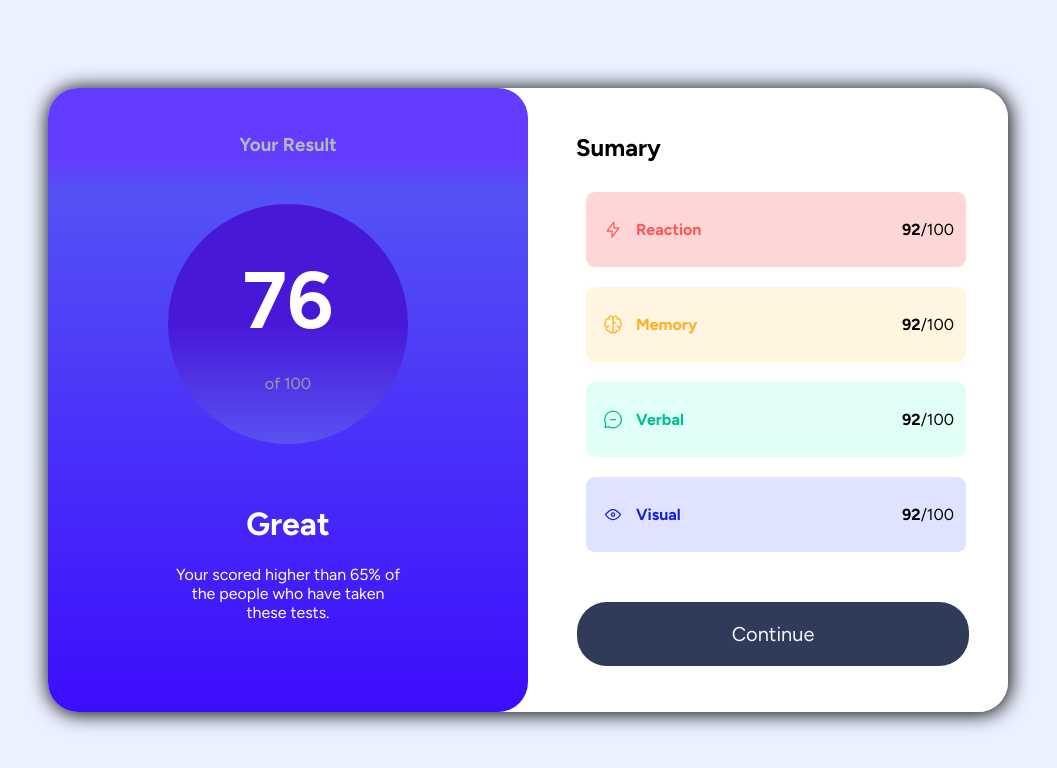
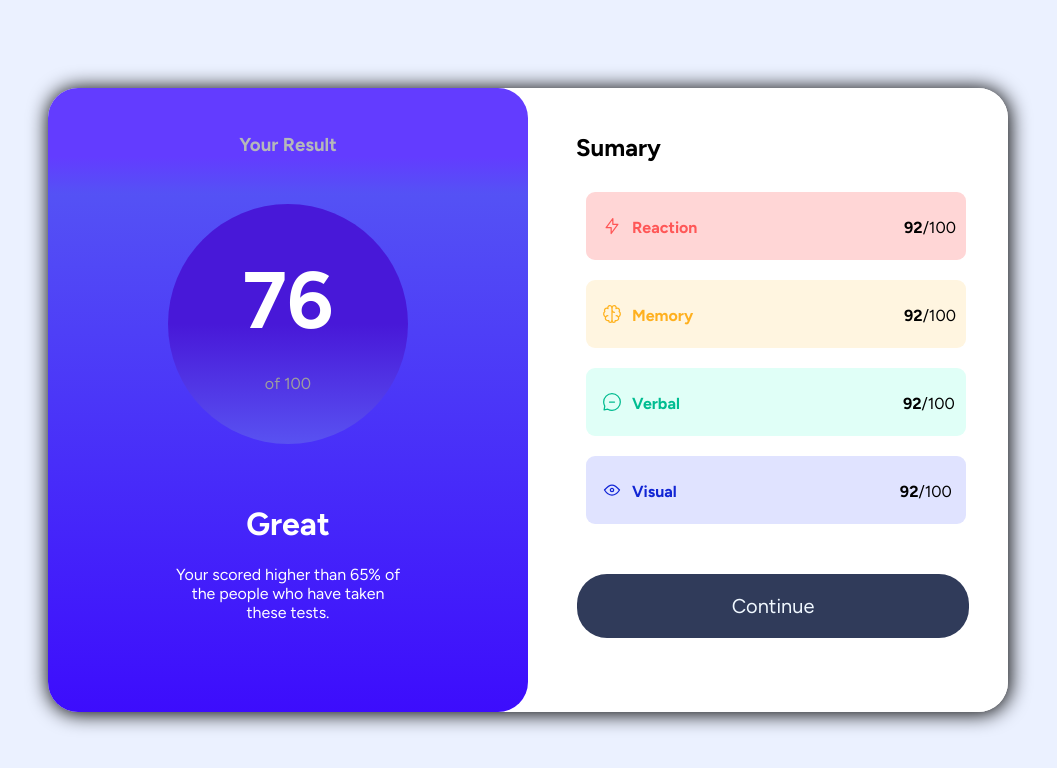
Before and after one commit to Andres1815/Dise-o4, a plain HTML site: page index.html in a window 1280 px wide. Shown: the whole page, without its empty margins (112-1169 px from the left). Drawn offline with Linux system fonts and the light colour scheme.

Commit message:
Modify botones div styles in index.html
Removed padding and gap from botones div and added height.

```diff
--- a/index.html
+++ b/index.html
@@ -89,9 +89,8 @@
       }
 
       .botones div {
-        margin: 10px;
-        padding: 1px;
-        gap: 2px;
+         margin: 10px;
+        height: 68px;
         border-radius: 9px;
       }
       .continue p {
```
